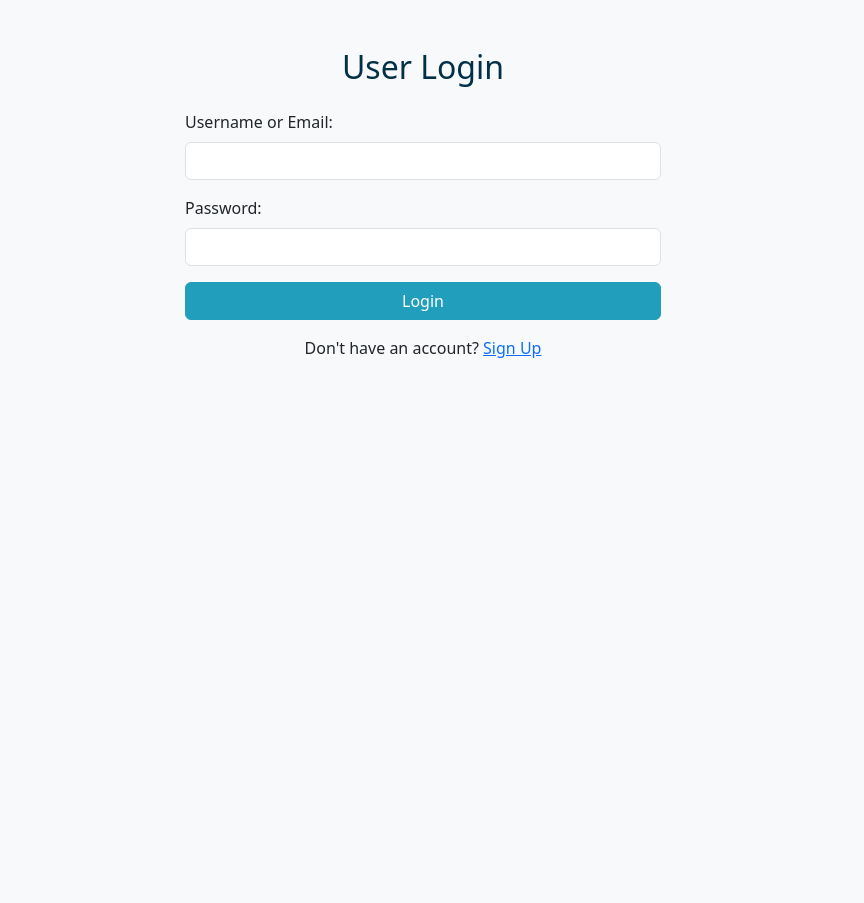
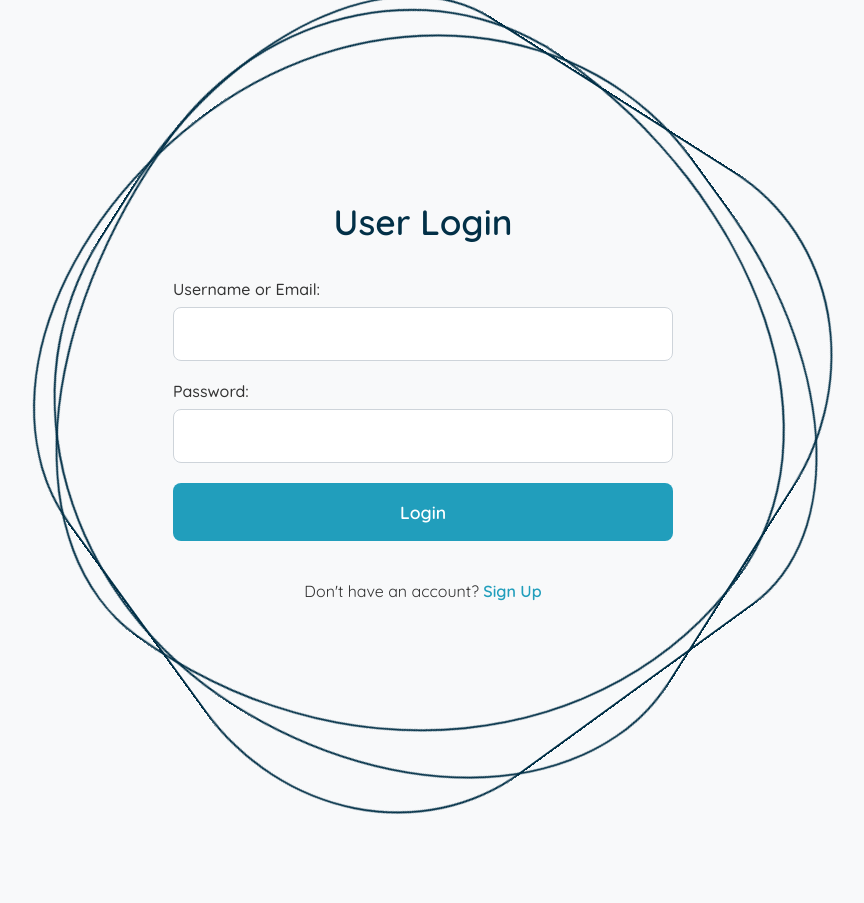
Before and after one commit to gaurav-1220/User-Management-, a PHP site: page /login.php in a window 1280 px wide. Shown: the whole page, without its empty margins (217-1081 px from the left). Before the commit the page ends 358 px from the top, so only its background shows below. Run offline with PHP 8.4, Linux system fonts and the light colour scheme.

Commit message:
Add files via upload

```diff
--- a/crud/login.php
+++ b/crud/login.php
@@ -53,33 +53,37 @@ mysqli_close($conn);
 <html lang="en">
 <head>
     <meta charset="UTF-8">
-    <title>Login</title>
-    <link href="https://cdn.jsdelivr.net/npm/bootstrap@5.3.2/dist/css/bootstrap.min.css" rel="stylesheet">
-    <style>
-        body { background-color: #f8f9fa; }
-        h2 { color: #023047; }
-        .btn-custom-primary { background-color: #219EBC; border-color: #219EBC; color: white; }
-    </style>
+    <title>Animated User Login</title>
+    <link rel="stylesheet" href="style.css">
 </head>
 <body>
-    <div class="container mt-5" style="max-width: 500px;">
-        <h2 class="text-center mb-4">User Login</h2>
+    <div class="ring">
+        <i></i>
+        <i></i>
+        <i></i>
+        <div class="login">
+            <h2>User Login</h2>
+
             <?php if (!empty($error_message)): ?>
                 <div class="alert alert-danger"><?php echo $error_message; ?></div>
             <?php endif; ?>
+
             <form action="login.php" method="post">
-            <div class="mb-3">
-                <label for="login_identifier" class="form-label">Username or Email:</label>
-                <input type="text" name="login_identifier" id="login_identifier" class="form-control" autocomplete="off" required>
+                <div class="inputBx">
+                    <label for="login_identifier">Username or Email:</label>
+                    <input type="text" name="login_identifier" id="login_identifier" autocomplete="off" required>
                 </div>
-            <div class="mb-3">
-                <label for="password" class="form-label">Password:</label>
-                <input type="password" name="password" id="password" class="form-control" required>
+                <div class="inputBx">
+                    <label for="password">Password:</label>
+                    <input type="password" name="password" id="password" required>
                 </div>
-            <button type="submit" class="btn btn-custom-primary w-100">Login</button>
+                <div class="inputBx">
+                    <input type="submit" value="Login">
+                </div>
             </form>
-        <div class="text-center mt-3">
+            <div class="links">
                 <p>Don't have an account? <a href="create.php">Sign Up</a></p>
+            </div>
         </div>
     </div>
 </body>
--- /dev/null
+++ b/crud/style.css
@@ -0,0 +1,169 @@
+@import url("https://fonts.googleapis.com/css2?family=Quicksand:wght@400;500;600&display=swap");
+
+* {
+  margin: 0;
+  padding: 0;
+  box-sizing: border-box;
+  font-family: "Quicksand", sans-serif;
+}
+
+body {
+  display: flex;
+  justify-content: center;
+  align-items: center;
+  min-height: 100vh;
+  background-color: #f8f9fa;
+  width: 100%;
+  overflow: hidden;
+}
+
+.ring {
+  position: relative;
+  width: 720px;
+  height: 720px;
+  display: flex;
+  justify-content: center;
+  align-items: center;
+}
+
+.ring i {
+  position: absolute;
+  inset: 0;
+  border: 2px solid #023047;
+  transition: 0.5s;
+}
+
+.ring i:nth-child(1) {
+  border-radius: 38% 62% 63% 37% / 41% 44% 56% 59%;
+  animation: animate 6s linear infinite;
+  --clr: #219EBC;
+}
+
+.ring i:nth-child(2) {
+  border-radius: 41% 44% 56% 59%/38% 62% 63% 37%;
+  animation: animate 4s linear infinite;
+  --clr: #023047;
+}
+
+.ring i:nth-child(3) {
+  border-radius: 41% 44% 56% 59%/38% 62% 63% 37%;
+  animation: animate2 10s linear infinite;
+  --clr: #FFB703;
+}
+
+.ring:hover i {
+  border: 6px solid var(--clr);
+  filter: drop-shadow(0 0 20px var(--clr));
+}
+
+@keyframes animate {
+  0% { transform: rotate(0deg); }
+  100% { transform: rotate(360deg); }
+}
+
+@keyframes animate2 {
+  0% { transform: rotate(360deg); }
+  100% { transform: rotate(0deg); }
+}
+
+.login {
+  position: absolute;
+  width: 500px; /* <<<  */
+  display: flex;
+  justify-content: center;
+  align-items: center;
+  flex-direction: column;
+  gap: 20px;
+}
+
+.login h2 {
+  font-size: 2.2em;
+  color: #023047;
+  margin-bottom: 15px;
+}
+
+.login form {
+    width: 100%;
+    display: flex;
+    flex-direction: column;
+    gap: 20px;
+}
+
+.login .inputBx {
+  position: relative;
+  width: 100%;
+  text-align: left;
+}
+
+.login .inputBx label {
+  display: block;
+  margin-bottom: 8px;
+  color: #333;
+  font-weight: 500;
+}
+
+.login .inputBx input {
+  width: 100%;
+  padding: 15px 25px;
+  background: #fff;
+  border: 1px solid #ced4da;
+  border-radius: 8px;
+  font-size: 1.1em;
+  color: #212529;
+  outline: none;
+  transition: border-color 0.2s, box-shadow 0.2s;
+}
+
+.login .inputBx input:focus {
+  border-color: #86b7fe;
+  box-shadow: 0 0 0 0.25rem rgb(13 110 253 / 25%);
+}
+
+.login .inputBx input[type="submit"] {
+  width: 100%;
+  background: #219EBC;
+  border: none;
+  color: white;
+  cursor: pointer;
+  font-weight: 600;
+  transition: background-color 0.3s ease;
+  padding-top: 18px;
+  padding-bottom: 18px;
+}
+
+.login .inputBx input[type="submit"]:hover {
+  background-color: #1a89a3;
+}
+
+.login .links {
+  width: 100%;
+  text-align: center;
+  margin-top: 20px;
+}
+
+.login .links p {
+  color: #333;
+}
+
+.login .links a {
+  color: #219EBC;
+  text-decoration: none;
+  font-weight: 600;
+}
+
+.login .links a:hover {
+  text-decoration: underline;
+}
+
+
+.alert-danger {
+  width: 90%;
+  padding: 15px;
+  margin-bottom: 20px;
+  border: 1px solid #f5c6cb;
+  border-radius: 8px;
+  color: #721c24;
+  background-color: #f8d7da;
+  text-align: center;
+  font-size: 1.1em;
+}
```
Also changed, not shown: crud/create.php (+30 -25 lines), crud/validation.js (added, +90 -0 lines). Lines whose indentation alone changed are shown as unchanged.
